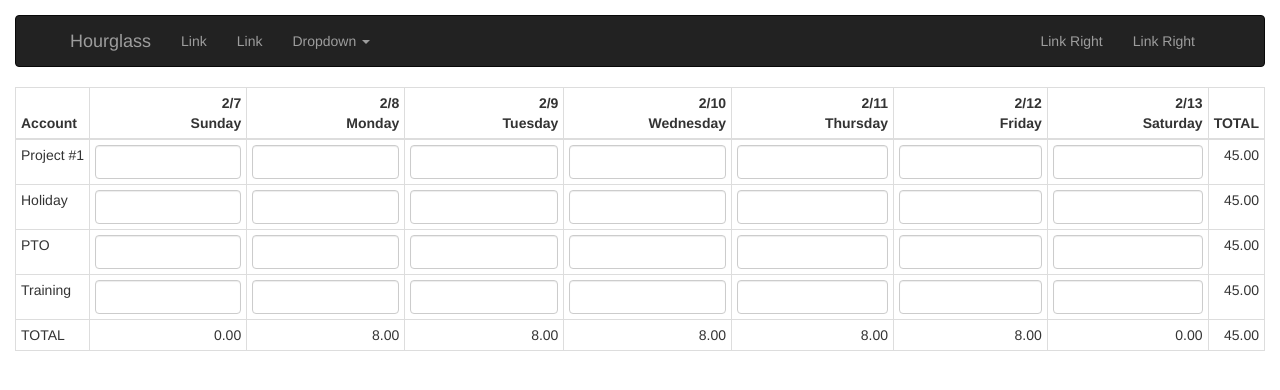
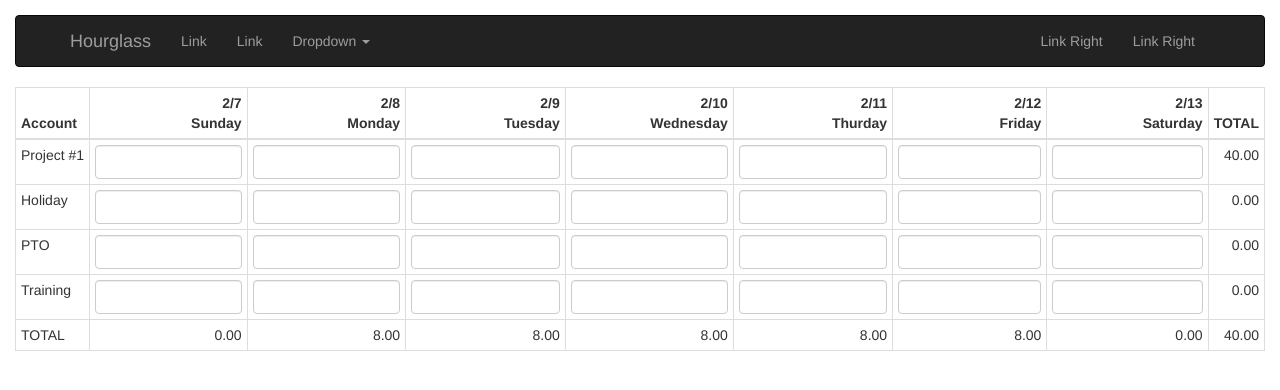
Before and after one commit to rkiel/hourglass, a React app: page / in a window 1280 px wide. Shown: the top 390 px of the page. Built offline with nearby package versions, Linux system fonts and the light colour scheme.

Commit message:
bootstrap: add Data and Header components

```diff
--- /dev/null
+++ b/src/DataCell.jsx
@@ -0,0 +1,13 @@
+import React from 'react';
+
+import {FormControl} from 'react-bootstrap';
+
+function DataCell ({}) {
+  return (
+    <td>
+      <FormControl  style={{textAlign: 'right'}} type="text"  maxLength={5} />
+    </td>
+  );
+}
+
+export default DataCell;
--- /dev/null
+++ b/src/DataLabel.jsx
@@ -0,0 +1,13 @@
+import React from 'react';
+
+function DataLabel ({label}) {
+  return (
+    <td>
+      <div style={{whiteSpace: 'nowrap'}}>
+        {label}
+      </div>
+    </td>
+  );
+}
+
+export default DataLabel;
--- /dev/null
+++ b/src/DataNumber.jsx
@@ -0,0 +1,13 @@
+import React from 'react';
+
+function DataNumber ({value}) {
+  return (
+    <td>
+      <div style={{whiteSpace: 'nowrap', textAlign: 'right'}}>
+        {value}
+      </div>
+    </td>
+  );
+}
+
+export default DataNumber;
--- /dev/null
+++ b/src/HeaderLabel.jsx
@@ -0,0 +1,9 @@
+import React from 'react';
+
+function HeaderLabel ({label}) {
+  return (
+    <th>{label}</th>
+  );
+}
+
+export default HeaderLabel;
--- /dev/null
+++ b/src/HeaderNumber.jsx
@@ -0,0 +1,12 @@
+import React from 'react';
+
+function HeaderNumber ({month,day,label}) {
+  if (month && day) {
+    label = `${month}/${day}<br />${label}`
+  }
+  return (
+    <th style={{textAlign: 'right'}}><span dangerouslySetInnerHTML={{__html: label}} /></th>
+  );
+}
+
+export default HeaderNumber;
--- a/src/index.jsx
+++ b/src/index.jsx
@@ -3,21 +3,13 @@ import ReactDOM from 'react-dom';
 import {ButtonToolbar, ButtonGroup, Button, Glyphicon, Table, FormControl, Grid, Row, Col} from 'react-bootstrap';
 
 import Header from './Header.jsx';
-import RaisedButton from './RaisedButton.jsx';
+import DataLabel from './DataLabel.jsx';
+import DataCell from './DataCell.jsx';
+import DataNumber from './DataNumber.jsx';
+import HeaderNumber from './HeaderNumber.jsx';
+import HeaderLabel from './HeaderLabel.jsx';
 
 class HelloWorld extends Component {
-  constructor() {
-    super();
-    this.state = {
-      buttons: []
-    };
-  }
-
-  addButton() {
-    const buttons = this.state.buttons.concat(<RaisedButton key={this.state.buttons.length} label={this.state.buttons.length}/>);
-    this.setState({buttons});
-  }
-
   render() {
     return (
       <div style={{margin: '15px'}}>
@@ -25,196 +17,72 @@ class HelloWorld extends Component {
         <Table bordered condensed hover>
           <thead>
             <tr>
-              <th>Account</th>
-              <th style={{textAlign: 'right'}}>2/7<br />Sunday</th>
-              <th style={{textAlign: 'right'}}>2/8<br />Monday</th>
-              <th style={{textAlign: 'right'}}>2/9<br />Tuesday</th>
-              <th style={{textAlign: 'right'}}>2/10<br />Wednesday</th>
-              <th style={{textAlign: 'right'}}>2/11<br />Thursday</th>
-              <th style={{textAlign: 'right'}}>2/12<br />Friday</th>
-              <th style={{textAlign: 'right'}}>2/13<br />Saturday</th>
-              <th style={{textAlign: 'right'}}>TOTAL</th>
+              <HeaderLabel label="Account" />
+              <HeaderNumber label="Sunday" month={2} day={7} />
+              <HeaderNumber label="Monday" month={2} day={8} />
+              <HeaderNumber label="Tuesday" month={2} day={9} />
+              <HeaderNumber label="Wednesday" month={2} day={10} />
+              <HeaderNumber label="Thurday" month={2} day={11} />
+              <HeaderNumber label="Friday" month={2} day={12} />
+              <HeaderNumber label="Saturday" month={2} day={13} />
+              <HeaderNumber label="TOTAL" />
             </tr>
           </thead>
           <tbody>
             <tr>
-              <td>
-                <div style={{whiteSpace: 'nowrap'}}>
-                  Project #1
-                </div>
-              </td>
-              <td>
-                <FormControl  style={{textAlign: 'right'}} type="text"  maxLength={5} />
-              </td>
-              <td>
-                <FormControl  style={{textAlign: 'right'}} type="text"  maxLength={5} />
-              </td>
-              <td>
-                <FormControl  style={{textAlign: 'right'}} type="text"  maxLength={5} />
-              </td>
-              <td>
-                <FormControl  style={{textAlign: 'right'}} type="text"  maxLength={5} />
-              </td>
-              <td>
-                <FormControl  style={{textAlign: 'right'}} type="text"  maxLength={5} />
-              </td>
-              <td>
-                <FormControl  style={{textAlign: 'right'}} type="text"  maxLength={5} />
-              </td>
-              <td>
-                <FormControl  style={{textAlign: 'right'}} type="text"  maxLength={5} />
-              </td>
-              <td>
-                <div style={{whiteSpace: 'nowrap', textAlign: 'right'}}>
-                  45.00
-                </div>
-              </td>
+              <DataLabel label="Project #1" />
+              <DataCell />
+              <DataCell />
+              <DataCell />
+              <DataCell />
+              <DataCell />
+              <DataCell />
+              <DataCell />
+              <DataNumber value="40.00" />
             </tr>
             <tr>
-              <td>
-                <div style={{whiteSpace: 'nowrap'}}>
-                  Holiday
-                </div>
-              </td>
-              <td>
-                <FormControl  style={{textAlign: 'right'}} type="text"  maxLength={5} />
-              </td>
-              <td>
-                <FormControl  style={{textAlign: 'right'}} type="text"  maxLength={5} />
-              </td>
-              <td>
-                <FormControl  style={{textAlign: 'right'}} type="text"  maxLength={5} />
-              </td>
-              <td>
-                <FormControl  style={{textAlign: 'right'}} type="text"  maxLength={5} />
-              </td>
-              <td>
-                <FormControl  style={{textAlign: 'right'}} type="text"  maxLength={5} />
-              </td>
-              <td>
-                <FormControl  style={{textAlign: 'right'}} type="text"  maxLength={5} />
-              </td>
-              <td>
-                <FormControl  style={{textAlign: 'right'}} type="text"  maxLength={5} />
-              </td>
-              <td>
-                <div style={{whiteSpace: 'nowrap', textAlign: 'right'}}>
-                  45.00
-                </div>
-              </td>
+              <DataLabel label="Holiday" />
+              <DataCell />
+              <DataCell />
+              <DataCell />
+              <DataCell />
+              <DataCell />
+              <DataCell />
+              <DataCell />
+              <DataNumber value="0.00" />
             </tr>
             <tr>
-              <td>
-                <div style={{whiteSpace: 'nowrap'}}>
-                  PTO
-                </div>
-              </td>
-              <td>
-                <FormControl  style={{textAlign: 'right'}} type="text"  maxLength={5} />
-              </td>
-              <td>
-                <FormControl  style={{textAlign: 'right'}} type="text"  maxLength={5} />
-              </td>
-              <td>
-                <FormControl  style={{textAlign: 'right'}} type="text"  maxLength={5} />
-              </td>
-              <td>
-                <FormControl  style={{textAlign: 'right'}} type="text"  maxLength={5} />
-              </td>
-              <td>
-                <FormControl  style={{textAlign: 'right'}} type="text"  maxLength={5} />
-              </td>
-              <td>
-                <FormControl  style={{textAlign: 'right'}} type="text"  maxLength={5} />
-              </td>
-              <td>
-                <FormControl  style={{textAlign: 'right'}} type="text"  maxLength={5} />
-              </td>
-              <td>
-                <div style={{whiteSpace: 'nowrap', textAlign: 'right'}}>
-                  45.00
-                </div>
-              </td>
+              <DataLabel label="PTO" />
+              <DataCell />
+              <DataCell />
+              <DataCell />
+              <DataCell />
+              <DataCell />
+              <DataCell />
+              <DataCell />
+              <DataNumber value="0.00" />
             </tr>
             <tr>
-              <td>
-                <div style={{whiteSpace: 'nowrap'}}>
-                  Training
-                </div>
-              </td>
-              <td>
-                <FormControl  style={{textAlign: 'right'}} type="text"  maxLength={5} />
-              </td>
-              <td>
-                <FormControl  style={{textAlign: 'right'}} type="text"  maxLength={5} />
-              </td>
-              <td>
-                <FormControl  style={{textAlign: 'right'}} type="text"  maxLength={5} />
-              </td>
-              <td>
-                <FormControl  style={{textAlign: 'right'}} type="text"  maxLength={5} />
-              </td>
-              <td>
-                <FormControl  style={{textAlign: 'right'}} type="text"  maxLength={5} />
-              </td>
-              <td>
-                <FormControl  style={{textAlign: 'right'}} type="text"  maxLength={5} />
-              </td>
-              <td>
-                <FormControl  style={{textAlign: 'right'}} type="text"  maxLength={5} />
-              </td>
-              <td>
-                <div style={{whiteSpace: 'nowrap', textAlign: 'right'}}>
-                  45.00
-                </div>
-              </td>
+              <DataLabel label="Training" />
+              <DataCell />
+              <DataCell />
+              <DataCell />
+              <DataCell />
+              <DataCell />
+              <DataCell />
+              <DataCell />
+              <DataNumber value="0.00" />
             </tr>
             <tr>
-              <td>
-                <div style={{whiteSpace: 'nowrap'}}>
-                  TOTAL
-                </div>
-              </td>
-              <td>
-                <div style={{whiteSpace: 'nowrap', textAlign: 'right'}}>
-                  0.00
-                </div>
-              </td>
-              <td>
-                <div style={{whiteSpace: 'nowrap', textAlign: 'right'}}>
-                  8.00
-                </div>
-              </td>
-              <td>
-                <div style={{whiteSpace: 'nowrap', textAlign: 'right'}}>
-                  8.00
-                </div>
-              </td>
-              <td>
-                <div style={{whiteSpace: 'nowrap', textAlign: 'right'}}>
-                  8.00
-                </div>
-              </td>
-              <td>
-                <div style={{whiteSpace: 'nowrap', textAlign: 'right'}}>
-                  8.00
-                </div>
-              </td>
-              <td>
-                <div style={{whiteSpace: 'nowrap', textAlign: 'right'}}>
-                  8.00
-                </div>
-              </td>
-              <td>
-                <div style={{whiteSpace: 'nowrap', textAlign: 'right'}}>
-                  0.00
-                </div>
-              </td>
-              <td>
-                <div style={{whiteSpace: 'nowrap', textAlign: 'right'}}>
-                  45.00
-                </div>
-              </td>
+              <DataLabel label="TOTAL" />
+              <DataNumber value="0.00" />
+              <DataNumber value="8.00" />
+              <DataNumber value="8.00" />
+              <DataNumber value="8.00" />
+              <DataNumber value="8.00" />
+              <DataNumber value="8.00" />
+              <DataNumber value="0.00" />
+              <DataNumber value="40.00" />
             </tr>
           </tbody>
         </Table>
```
